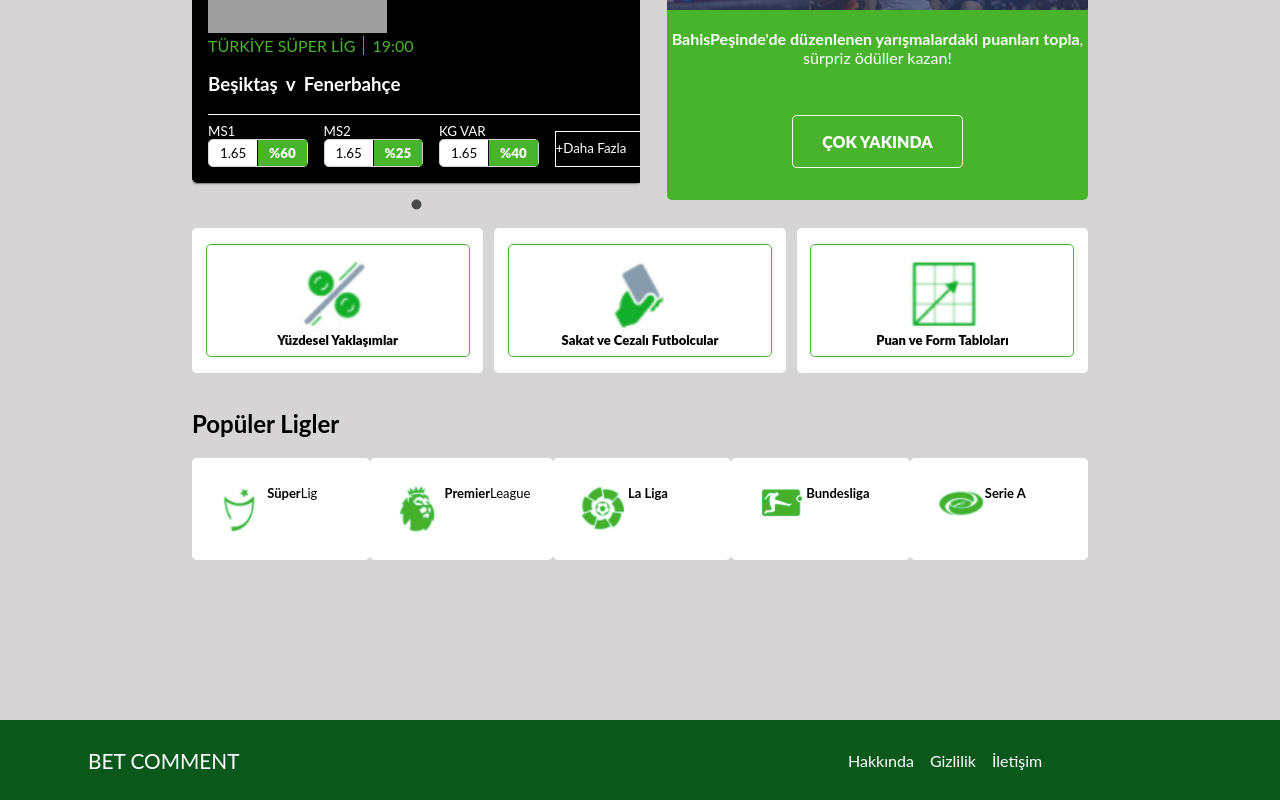
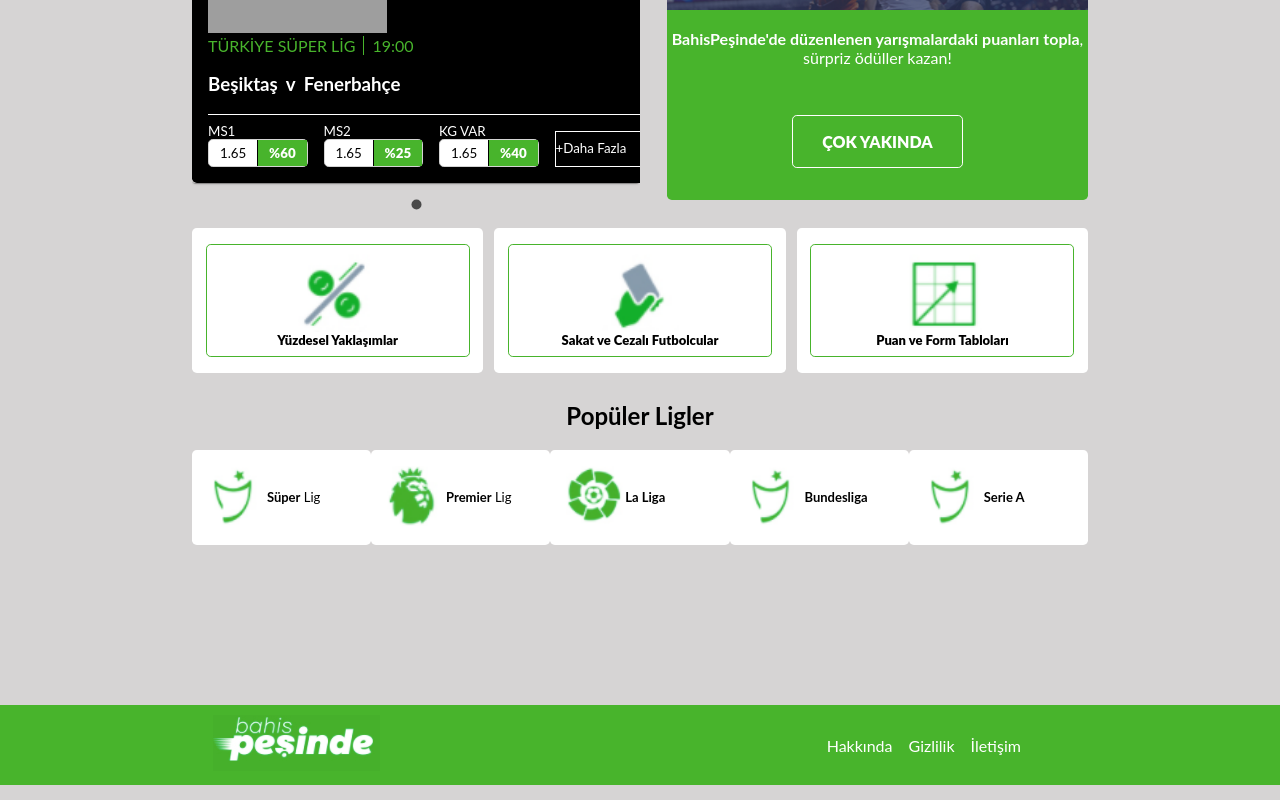
Before and after one commit to berkcapar/bet-comment, a React (Create React App) app in the folder frontend/: page / in a window 1280 px wide. Shown: the part 687-1487 px from the top of the page. Built offline with nearby package versions, Linux system fonts and the light colour scheme; grey boxes are pictures that could not be loaded.

Commit message:
homepage devam

```diff
--- a/frontend/src/components/Footer/Footer.js
+++ b/frontend/src/components/Footer/Footer.js
@@ -4,11 +4,11 @@
 
 const useStyles = makeStyles({
   footer: {
-    backgroundColor: '#0A581B',
+    backgroundColor: '#48b42c',
     display: 'flex',
     height: '80px',
     alignItems: 'center',
-    justifyContent: 'space-around',
+    justifyContent: 'space-evenly',
     marginTop: '10rem'
   },
   footerlink: {
@@ -20,7 +20,7 @@
     fontSize: '1.3rem',
     textDecoration: 'none',
     color: 'white',
-    marginLeft: '1.5rem'
+    marginLeft: '20%'
   },
   footerlinkcontainer: {
     width: '30%',
@@ -42,7 +42,7 @@
       <BrowserRouter>
         <Box width="50%">
           <Link className={classes.footerlogo} to="/">
-            BET COMMENT
+            <img src="/images/logo3.png" alt="bahis peşinde" />
           </Link>
         </Box>
         <Box className={classes.footerlinkcontainer}>
--- a/frontend/src/components/PopülerLigler/PopülerLigler.css
+++ b/frontend/src/components/PopülerLigler/PopülerLigler.css
@@ -2,21 +2,31 @@
     display: flex;
     flex-direction: column;
     width: 100%;
-    margin-top: 1rem;
+    margin-top: 0.5rem;
+}
+.popüler-ligler-container h2{
+    text-align: center;
 }
 .lig-kartları-container{
     display: flex;
     justify-content: space-between;
-
 }
 .lig-kart{
-    width: 18%;
+    width: 17%;
     display: flex;
+    background-color: white;
+    border-radius: 0.3rem;
+    padding: 1rem;
+}
+.lig-kart-image{
+    mix-blend-mode: multiply;
+    width: 40%;
+}
+.lig-kart-image img{
+    width: 100%;
+}
+.lig-kart-header{
+    width: 60%;
     font-size: small;
-    background-color: white;
-    padding:1.7rem;
-    border-radius: 0.3rem;
+    margin: auto 0;
 }
-.lig-kart img{
-    mix-blend-mode: multiply;
-}
--- a/frontend/src/components/PopülerLigler/PopülerLigler.js
+++ b/frontend/src/components/PopülerLigler/PopülerLigler.js
@@ -8,38 +8,60 @@
       </header>
       <div className="lig-kartları-container">
         <div className="lig-kart">
+          <div className="lig-kart-image">
             <img src="/images/ligler-yeşil/superlig.png" />
+          </div>
+          <div className="lig-kart-header">
             <p>
-            <b>Süper</b>Lig
+              <b>Süper</b> Lig
             </p>
           </div>
+        </div>
+
         <div className="lig-kart">
+          <div className="lig-kart-image">
             <img src="/images/ligler-yeşil/premierlig.png" />
+          </div>
+          <div className="lig-kart-header">
             <p>
-            <b>Premier</b>League
+              <b>Premier</b> Lig
             </p>
           </div>
+        </div>
+
         <div className="lig-kart">
+          <div className="lig-kart-image">
             <img src="/images/ligler-yeşil/laliga.png" />
+          </div>
+          <div className="lig-kart-header">
             <p>
               <b>La Liga</b>
             </p>
           </div>
+        </div>
+
         <div className="lig-kart">
-          <img src="/images/ligler-yeşil/bundesliga.png" />
+          <div className="lig-kart-image">
+            <img src="/images/ligler-yeşil/superlig.png" />
+          </div>
+          <div className="lig-kart-header">
             <p>
               <b>Bundesliga</b>
             </p>
           </div>
+        </div>
         <div className="lig-kart">
-          <img src="/images/ligler-yeşil/seriea.png" />
-
+          <div className="lig-kart-image">
+            <img src="/images/ligler-yeşil/superlig.png" />
+          </div>
+          <div className="lig-kart-header">
             <p>
               <b>Serie A</b>
             </p>
           </div>
         </div>
       </div>
+    </div>
   )
 }
 export default PopülerLigler
--- a/frontend/src/pages/HomePage/HomePage.js
+++ b/frontend/src/pages/HomePage/HomePage.js
@@ -59,6 +59,9 @@
     },
     yarışma: {
       width: '47%'
+    },
+    altbant: {
+      width: '100%'
     }
   }
 })
@@ -92,7 +95,9 @@
           <PopülerLigler />
         </div>
       </Box>
-      <Footer className="footer" />
+      <div className={classes.altbant}>
+        <Footer />
+      </div>
     </div>
   )
 }
```
Also changed, not shown: frontend/public/images/logo3.png (added), 1 other file (tests, documents, lock files or other folders). Lines whose indentation alone changed are shown as unchanged.
